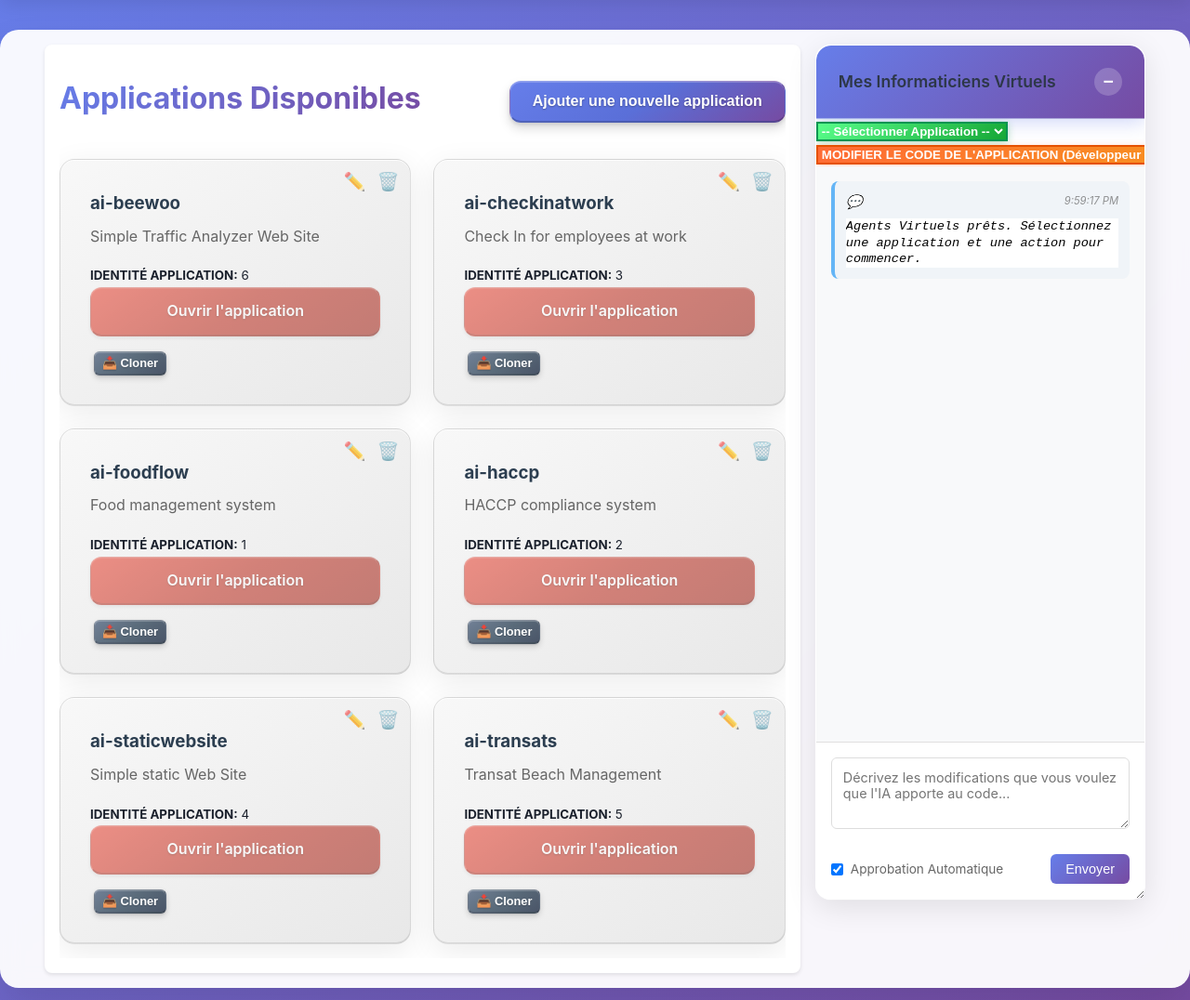
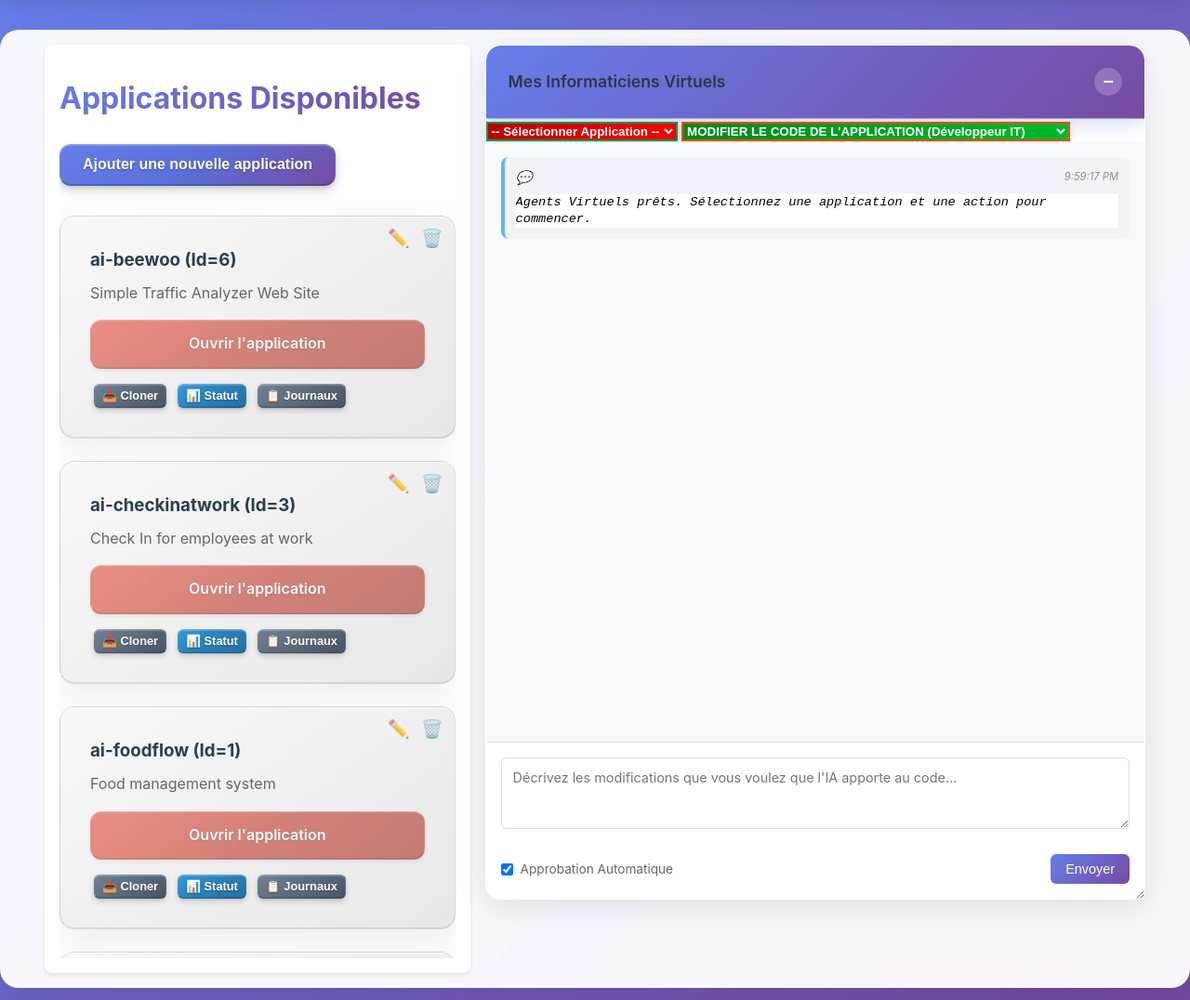
Before and after one commit to Sam9682/ai-swautomorph, a Flask app: page /dashboard in a window 1280 px wide. Shown: the part 75-1151 px from the top of the page at 93% size. Run offline with Flask 3, Linux system fonts and the light colour scheme; the visitor is signed in with stand-in values (Sample User, id 1); data comes from the database, SQL or seed files in the repository; data that the repository does not hold is empty.

Commit message:
Modify App card type

```diff
--- a/static/css/style.css
+++ b/static/css/style.css
@@ -631,7 +631,7 @@
 
 /* Required field highlighting for Virtual Agents selects */
 #unifiedAppSelect {
-    background: linear-gradient(135deg, #58fd8a 0%, #16a736 100%) !important;
+    background: linear-gradient(135deg, #b80000 0%, #ff0000 100%) !important;
     color: white !important;
     font-weight: 600 !important;
     border: 2px solid #079452 !important;
@@ -639,7 +639,7 @@
 }
 
 #unifiedAction {
-    background: linear-gradient(135deg, #ff6b35 0%, #f7931e 100%) !important;
+    background: linear-gradient(135deg, #00871f 0%, #00ba2b 100%) !important;
     color: white !important;
     font-weight: 600 !important;
     border: 2px solid #e55100 !important;
@@ -2131,7 +2131,7 @@
 }
 
 .agents-panel {
-    flex: 0 0 30%;
+    flex: 0 0 60%;
     min-width: 300px;
     position: relative;
 }
--- a/templates/dashboard.html
+++ b/templates/dashboard.html
@@ -35,11 +35,8 @@
                 </button>
             </div>
             {% endif %}
-            <h3>{{ app[1] }}</h3>
+            <h3>{{ app[1] }} (Id={{ app[0] }})</h3>
             <p>{{ app[3] or get_text('no_description') }}</p>
-            <div class="app-identity">
-                <small><strong>{{ get_text('app_identity') }}:</strong> {{ app[0] }}</small>
-            </div>
             <div class="app-buttons">
                 <a href="{{ app[2] }}" target="_blank" class="btn btn-primary" id="openBtn-{{ app[1] | replace(' ', '-') | lower }}">{{ get_text('open_application') }}</a>
                 {% if app[4] %}
```
